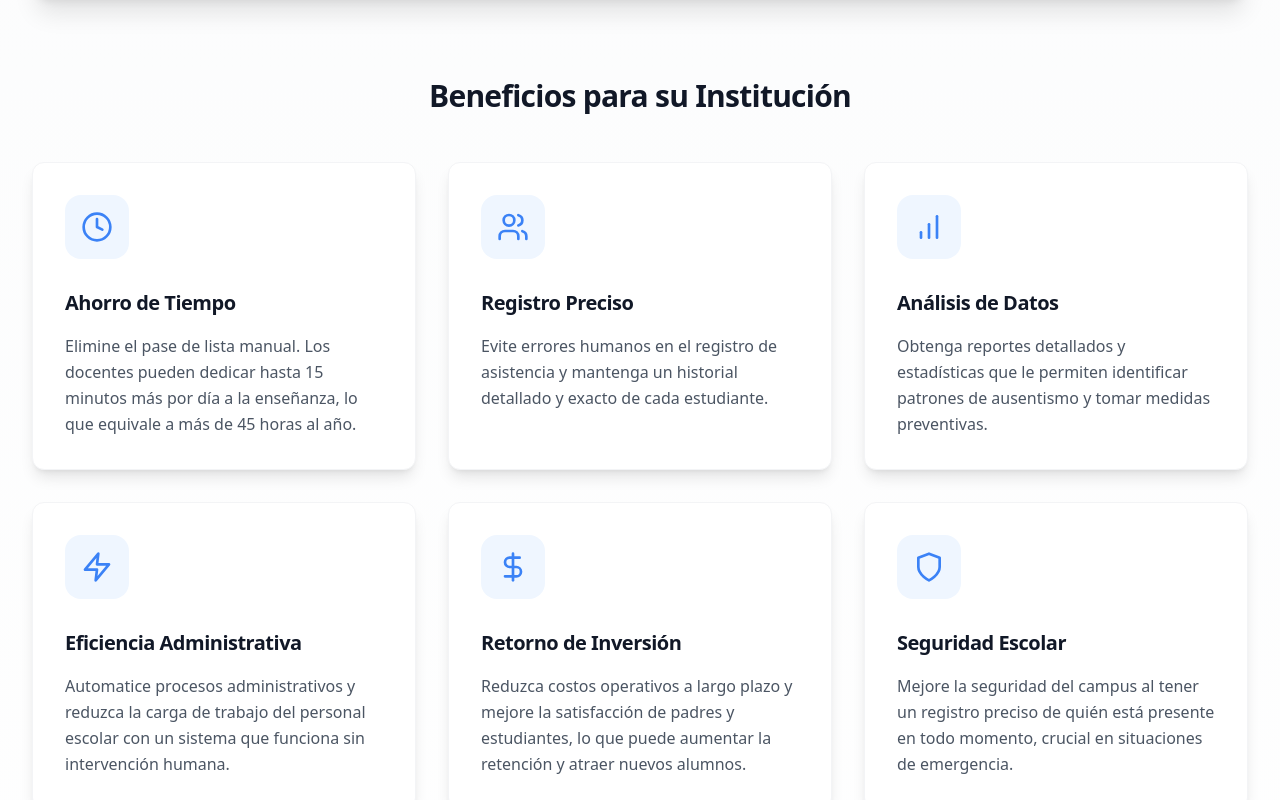
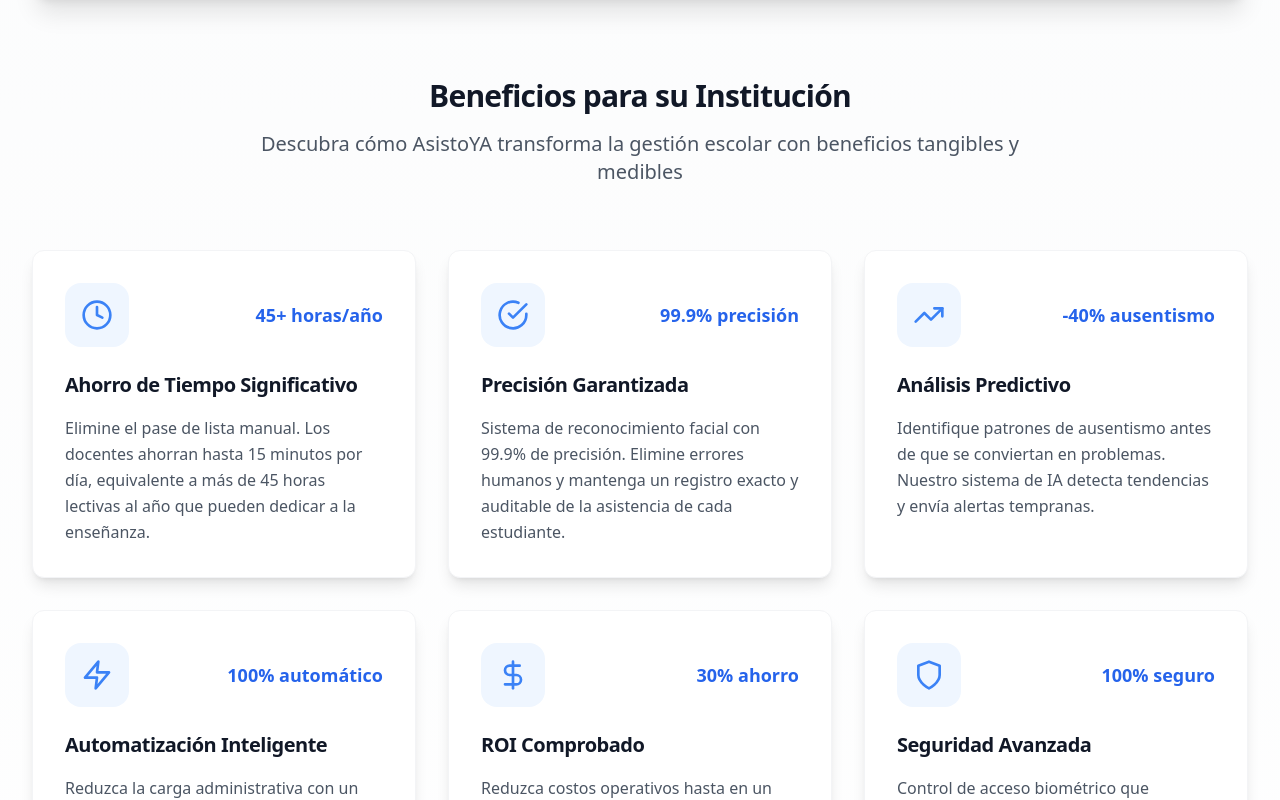
Before and after one commit to EnmanuelReynoso23/AsistoYa-web, a React (Vite) app: page /for-schools in a window 1280 px wide. Shown: the part 1167-1967 px from the top of the page. Built offline with nearby package versions, Linux system fonts and the light colour scheme.

Commit message:
Enhanced ForSchoolsPage Component

```diff
--- a/src/pages/ForSchoolsPage.tsx
+++ b/src/pages/ForSchoolsPage.tsx
@@ -1,37 +1,43 @@
 import React from 'react';
-import { Clock, Users, BarChart as ChartBar, Zap, DollarSign, Shield } from 'lucide-react';
+import { Clock, Users, BarChart as ChartBar, Zap, DollarSign, Shield, CheckCircle, TrendingUp } from 'lucide-react';
 import AdminDashboard from '../components/AdminDashboard';
 
 const benefits = [
   {
-    title: 'Ahorro de Tiempo',
-    description: 'Elimine el pase de lista manual. Los docentes pueden dedicar hasta 15 minutos más por día a la enseñanza, lo que equivale a más de 45 horas al año.',
-    icon: <Clock className="h-8 w-8 text-blue-500" />
+    title: 'Ahorro de Tiempo Significativo',
+    description: 'Elimine el pase de lista manual. Los docentes ahorran hasta 15 minutos por día, equivalente a más de 45 horas lectivas al año que pueden dedicar a la enseñanza.',
+    icon: <Clock className="h-8 w-8 text-blue-500" />,
+    stats: '45+ horas/año'
   },
   {
-    title: 'Registro Preciso',
-    description: 'Evite errores humanos en el registro de asistencia y mantenga un historial detallado y exacto de cada estudiante.',
-    icon: <Users className="h-8 w-8 text-blue-500" />
+    title: 'Precisión Garantizada',
+    description: 'Sistema de reconocimiento facial con 99.9% de precisión. Elimine errores humanos y mantenga un registro exacto y auditable de la asistencia de cada estudiante.',
+    icon: <CheckCircle className="h-8 w-8 text-blue-500" />,
+    stats: '99.9% precisión'
   },
   {
-    title: 'Análisis de Datos',
-    description: 'Obtenga reportes detallados y estadísticas que le permiten identificar patrones de ausentismo y tomar medidas preventivas.',
-    icon: <ChartBar className="h-8 w-8 text-blue-500" />
+    title: 'Análisis Predictivo',
+    description: 'Identifique patrones de ausentismo antes de que se conviertan en problemas. Nuestro sistema de IA detecta tendencias y envía alertas tempranas.',
+    icon: <TrendingUp className="h-8 w-8 text-blue-500" />,
+    stats: '-40% ausentismo'
   },
   {
-    title: 'Eficiencia Administrativa',
-    description: 'Automatice procesos administrativos y reduzca la carga de trabajo del personal escolar con un sistema que funciona sin intervención humana.',
-    icon: <Zap className="h-8 w-8 text-blue-500" />
+    title: 'Automatización Inteligente',
+    description: 'Reduzca la carga administrativa con un sistema que funciona 24/7. Genere reportes automáticos y envíe notificaciones sin intervención humana.',
+    icon: <Zap className="h-8 w-8 text-blue-500" />,
+    stats: '100% automático'
   },
   {
-    title: 'Retorno de Inversión',
-    description: 'Reduzca costos operativos a largo plazo y mejore la satisfacción de padres y estudiantes, lo que puede aumentar la retención y atraer nuevos alumnos.',
-    icon: <DollarSign className="h-8 w-8 text-blue-500" />
+    title: 'ROI Comprobado',
+    description: 'Reduzca costos operativos hasta en un 30%. Mejore la satisfacción de padres y estudiantes, aumentando la retención y atrayendo nuevos alumnos.',
+    icon: <DollarSign className="h-8 w-8 text-blue-500" />,
+    stats: '30% ahorro'
   },
   {
-    title: 'Seguridad Escolar',
-    description: 'Mejore la seguridad del campus al tener un registro preciso de quién está presente en todo momento, crucial en situaciones de emergencia.',
-    icon: <Shield className="h-8 w-8 text-blue-500" />
+    title: 'Seguridad Avanzada',
+    description: 'Control de acceso biométrico que garantiza que solo personas autorizadas ingresen al campus. Registro en tiempo real de presencia para emergencias.',
+    icon: <Shield className="h-8 w-8 text-blue-500" />,
+    stats: '100% seguro'
   }
 ];
 
@@ -89,15 +95,23 @@ const ForSchoolsPage = () => {
         </div>
 
         <div className="mb-20">
-          <h2 className="text-3xl font-bold text-gray-900 mb-12 text-center">Beneficios para su Institución</h2>
+          <div className="text-center max-w-3xl mx-auto mb-16">
+            <h2 className="text-3xl font-bold text-gray-900 mb-4">Beneficios para su Institución</h2>
+            <p className="text-xl text-gray-600">
+              Descubra cómo AsistoYA transforma la gestión escolar con beneficios tangibles y medibles
+            </p>
+          </div>
           <div className="grid grid-cols-1 md:grid-cols-2 lg:grid-cols-3 gap-8">
             {benefits.map((benefit, index) => (
               <div
                 key={index}
-                className="bg-white p-8 rounded-xl shadow-lg hover:shadow-xl transition-shadow duration-300 border border-gray-100"
+                className="bg-white p-8 rounded-xl shadow-lg hover:shadow-xl transition-all duration-300 border border-gray-100 transform hover:-translate-y-1"
               >
-                <div className="bg-blue-50 rounded-2xl p-4 inline-block mb-6">
-                  {benefit.icon}
+                <div className="flex items-center justify-between mb-6">
+                  <div className="bg-blue-50 rounded-2xl p-4">
+                    {benefit.icon}
+                  </div>
+                  <span className="text-lg font-bold text-blue-600">{benefit.stats}</span>
                 </div>
                 <h3 className="text-xl font-bold text-gray-900 mb-4">{benefit.title}</h3>
                 <p className="text-gray-600 leading-relaxed">{benefit.description}</p>
```
